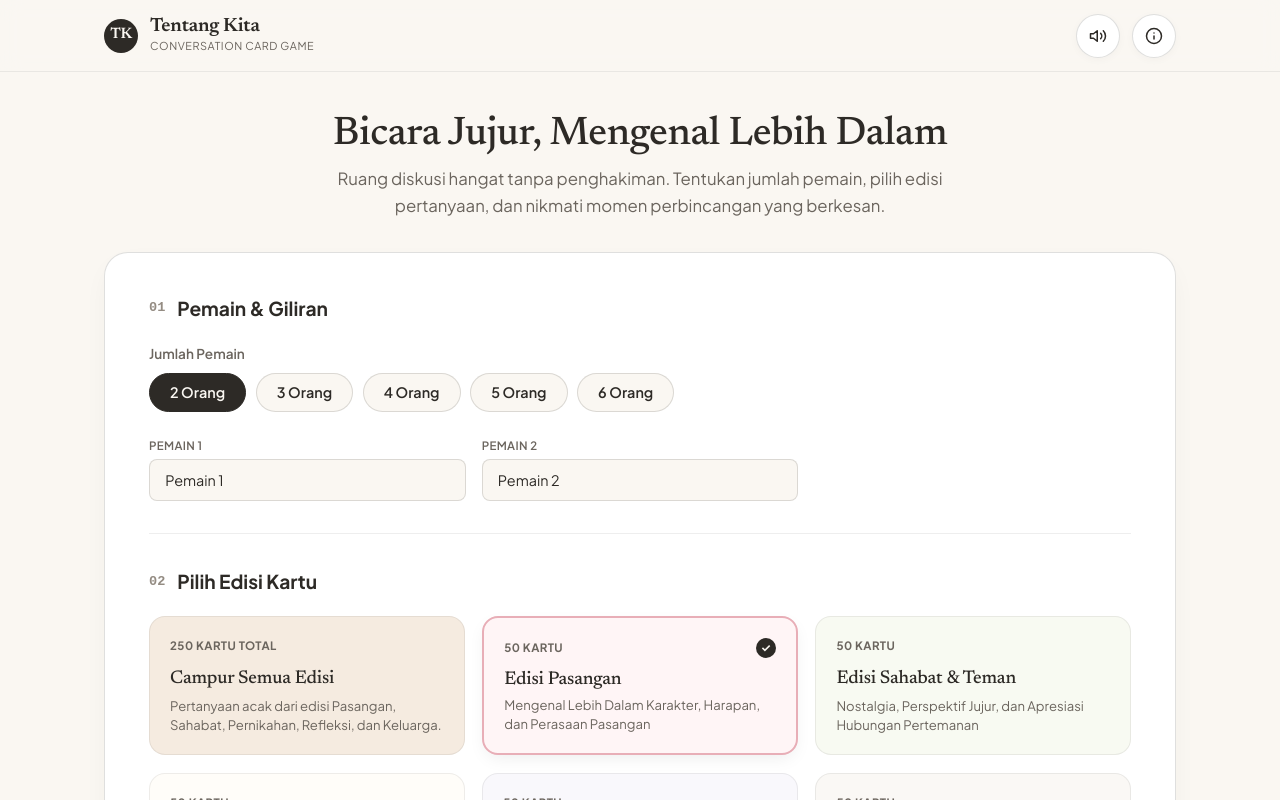
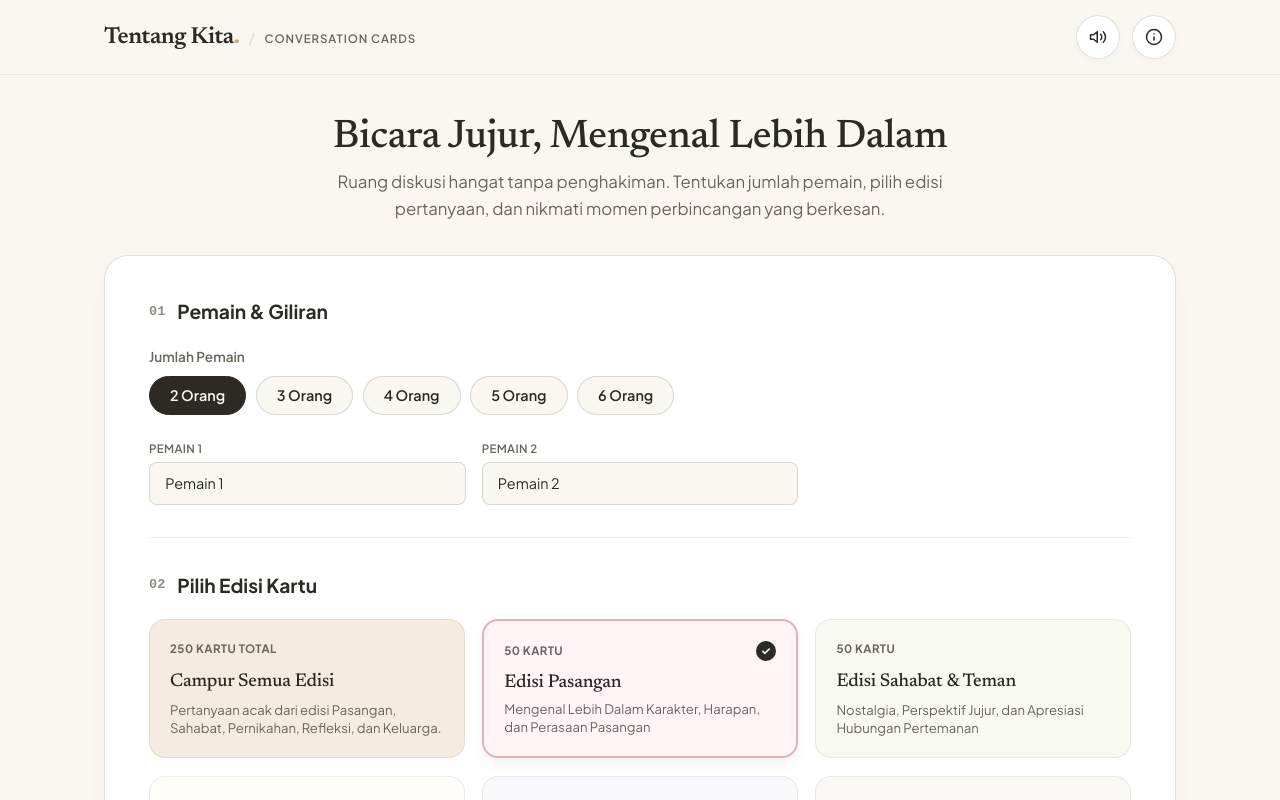
Before and after one commit to MyusiZ3/AboutUs, a Vue app: page / in a window 1280 px wide. Shown: the top 800 px of the page. Built offline with nearby package versions, Linux system fonts and the light colour scheme.

Commit message:
style: replace generic circle avatar badge with clean editorial logotype

```diff
--- a/src/components/CardDisplay.vue
+++ b/src/components/CardDisplay.vue
@@ -17,11 +17,9 @@
           <div class="card-texture-overlay"></div>
           <div class="card-inner-border" :style="{ borderColor: editionData.themeColor + '40' }"></div>
 
-          <!-- Top emblem -->
+          <!-- Top Brand Header -->
           <div class="card-front-top">
-            <div class="edition-emblem" :style="{ backgroundColor: editionData.themeColor + '25', color: editionData.themeColor }">
-              <span class="emblem-text font-editorial">TK</span>
-            </div>
+            <span class="front-deck-brand font-editorial">Tentang Kita<span class="brand-dot">.</span></span>
             <span class="front-deck-badge font-sans">Edisi Kartu</span>
           </div>
 
@@ -180,15 +178,16 @@ function getLevelText(level) {
   z-index: 2;
 }
 
-.edition-emblem {
-  width: 40px;
-  height: 40px;
-  border-radius: 50%;
-  display: flex;
-  align-items: center;
-  justify-content: center;
+.front-deck-brand {
+  font-size: 1.1rem;
+  font-weight: 600;
+  color: var(--text-main);
+  letter-spacing: -0.01em;
+}
+
+.brand-dot {
+  color: #D4A373;
   font-weight: 700;
-  font-size: 1rem;
 }
 
 .front-deck-badge {
--- a/src/components/HeaderNav.vue
+++ b/src/components/HeaderNav.vue
@@ -1,13 +1,11 @@
 <template>
   <header class="nav-header">
     <div class="container-wide nav-content">
-      <!-- Left: Logo & Brand -->
-      <div class="brand-group" @click="$emit('reset-to-home')">
-        <div class="brand-mark font-editorial">TK</div>
-        <div class="brand-text">
-          <span class="brand-name font-editorial">Tentang Kita</span>
-          <span class="brand-sub">Conversation Card Game</span>
-        </div>
+      <!-- Left: Clean Editorial Logotype (No Generic Circle Emblem) -->
+      <div class="brand-group" @click="$emit('reset-to-home')" title="Kembali ke Beranda">
+        <span class="brand-name font-editorial">Tentang Kita<span class="brand-dot">.</span></span>
+        <span class="brand-divider">/</span>
+        <span class="brand-sub font-sans">Conversation Cards</span>
       </div>
 
       <!-- Right: Action Icons -->
@@ -95,7 +93,7 @@ function toggleAudio() {
   position: sticky;
   top: 0;
   z-index: 50;
-  padding: 0.85rem 0;
+  padding: 0.95rem 0;
 }
 
 .nav-content {
@@ -104,45 +102,45 @@ function toggleAudio() {
   justify-content: space-between;
 }
 
+/* Pure Editorial Logotype Styling (No AI-slop circle avatar) */
 .brand-group {
-  display: flex;
-  align-items: center;
-  gap: 0.75rem;
+  display: inline-flex;
+  align-items: baseline;
+  gap: 0.6rem;
   cursor: pointer;
   user-select: none;
+  transition: opacity 0.2s ease;
 }
 
-.brand-mark {
-  width: 34px;
-  height: 34px;
-  border-radius: 50%;
-  background-color: var(--text-main);
-  color: var(--bg-main);
-  display: flex;
-  align-items: center;
-  justify-content: center;
-  font-size: 0.95rem;
-  font-weight: 600;
-  letter-spacing: -0.02em;
-}
-
-.brand-text {
-  display: flex;
-  flex-direction: column;
+.brand-group:hover {
+  opacity: 0.8;
 }
 
 .brand-name {
-  font-size: 1.2rem;
+  font-size: 1.45rem;
   font-weight: 600;
-  line-height: 1.1;
+  letter-spacing: -0.02em;
   color: var(--text-main);
+  line-height: 1;
+}
+
+.brand-dot {
+  color: #D4A373;
+  font-weight: 700;
+}
+
+.brand-divider {
+  font-size: 0.9rem;
+  color: var(--border-medium);
+  font-weight: 300;
 }
 
 .brand-sub {
-  font-size: 0.68rem;
+  font-size: 0.72rem;
   color: var(--text-muted);
-  letter-spacing: 0.05em;
+  letter-spacing: 0.08em;
   text-transform: uppercase;
+  font-weight: 600;
 }
 
 .nav-actions {
@@ -165,7 +163,7 @@ function toggleAudio() {
 }
 
 @media (max-width: 640px) {
-  .brand-sub {
+  .brand-sub, .brand-divider {
     display: none;
   }
 }
```
